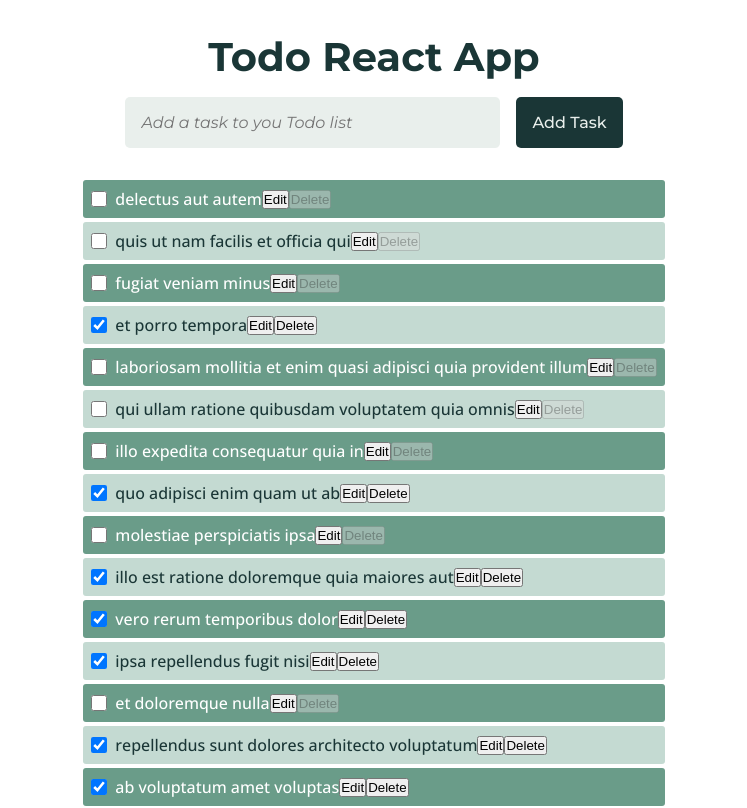
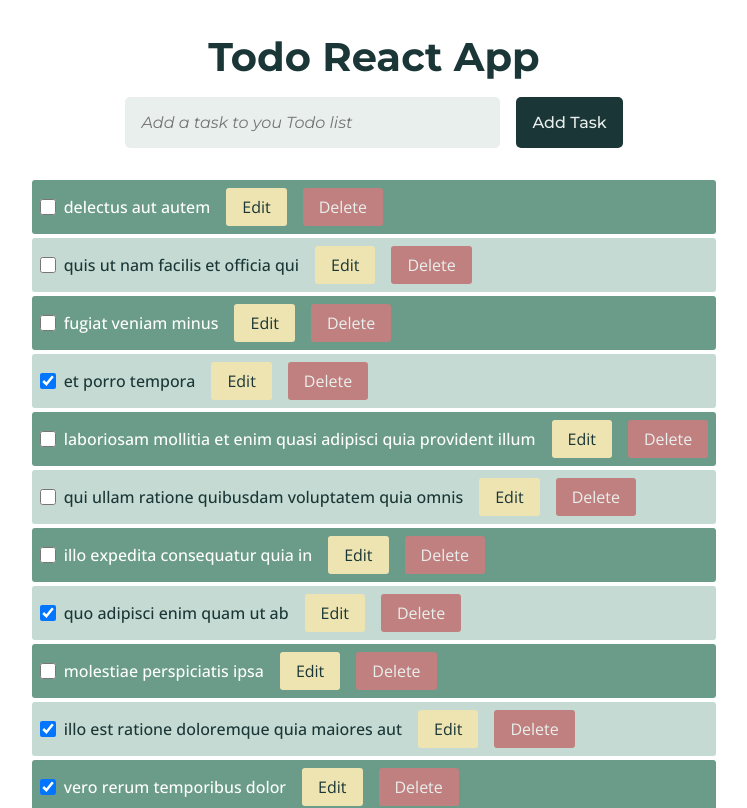
Before and after one commit to jfcode101/alab-320h.9.1, a React (Vite) app in the folder REACT-TODO-LIST/: page / in a window 1280 px wide. Shown: the top 808 px of the page, without its empty margins (266-1013 px from the left). Built offline with nearby package versions, Linux system fonts and the light colour scheme.

Commit message:
updates - TodoItem.jsx - item.css

```diff
--- a/REACT-TODO-LIST/src/assets/components/todo-item/TodoItem.jsx
+++ b/REACT-TODO-LIST/src/assets/components/todo-item/TodoItem.jsx
@@ -38,10 +38,13 @@ const TodoItem = ({ todo, dispatch }) => {
         <button onClick={handleSave}>Save</button>
       ) : (
         <>
-          <button onClick={handleEdit}>Edit</button>
+          <button onClick={handleEdit} className="btn-item btn-edit">
+            Edit
+          </button>
           <button
             onClick={() => dispatch({ type: "DELETE_TODO", id: todo.id })}
             disabled={!todo.completed}
+            className="btn-item btn-delete"
           >
             Delete
           </button>
--- a/REACT-TODO-LIST/src/assets/components/todo-item/item.css
+++ b/REACT-TODO-LIST/src/assets/components/todo-item/item.css
@@ -10,6 +10,7 @@
   padding: 0.5rem;
   display: flex;
   align-items: center;
+
   transition-property: background-color, color;
   transition: 300ms ease-in-out;
 
@@ -47,4 +48,31 @@
       color: red;
     }
   }
+
+  .btn-item {
+    margin-left: 1rem;
+    border: none;
+    outline: none;
+    padding: 0.5rem 1rem;
+    border-radius: 3px;
+    background-color: var(--brightGray-clr);
+    cursor: pointer;
+    font: normal 400 1rem var(--open-sans-fnt);
+    color: var(--msuGreen-clr);
+    transition-property: opacity;
+    transition: 300ms ease-in-out;
+
+    &:hover {
+      opacity: 0.75;
+    }
+  }
+
+  .btn-edit {
+    background-color: #eee4b1;
+  }
+
+  .btn-delete {
+    background-color: #c08080;
+    color: var(--brightGray-clr);
+  }
 }
```
